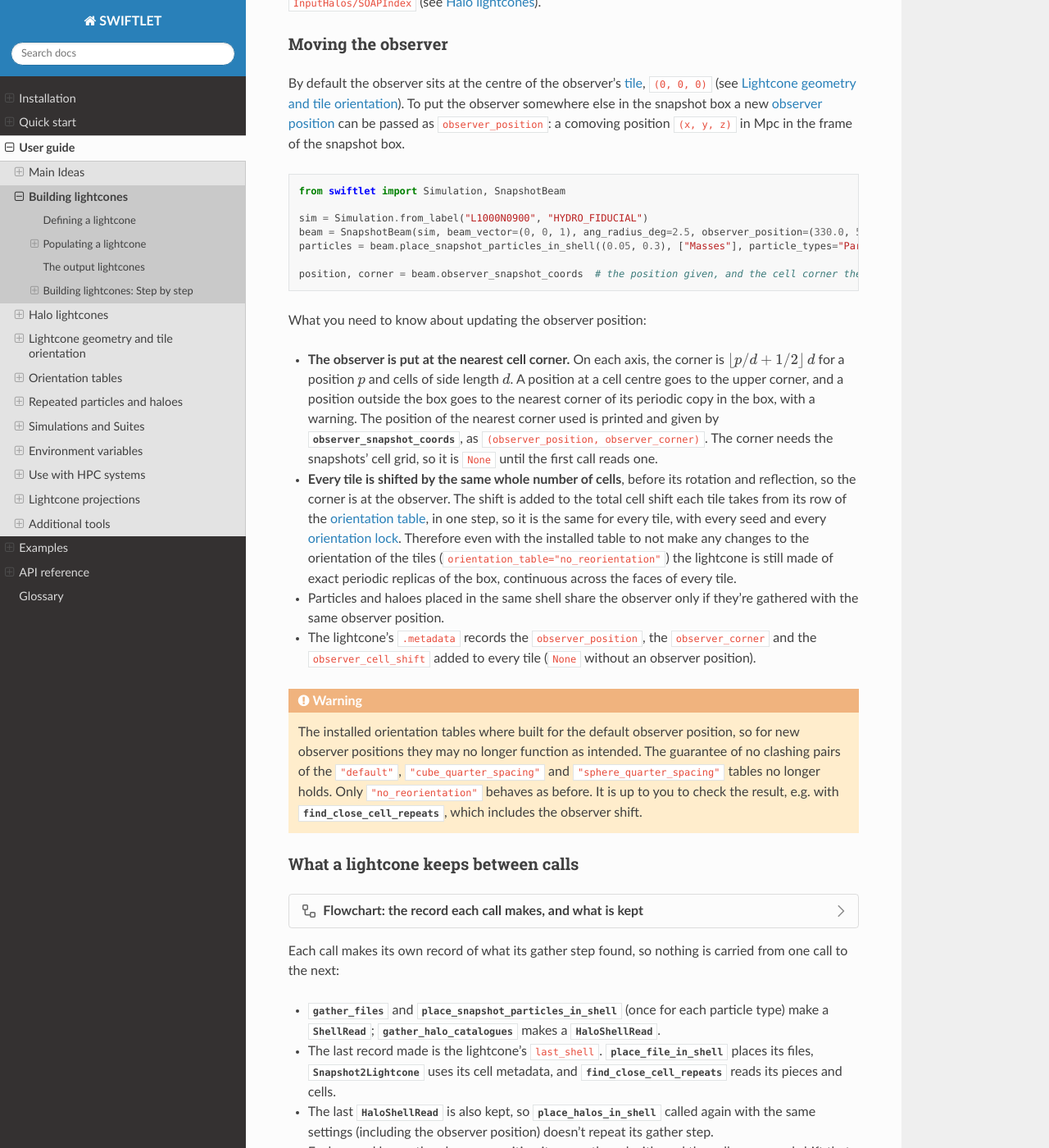
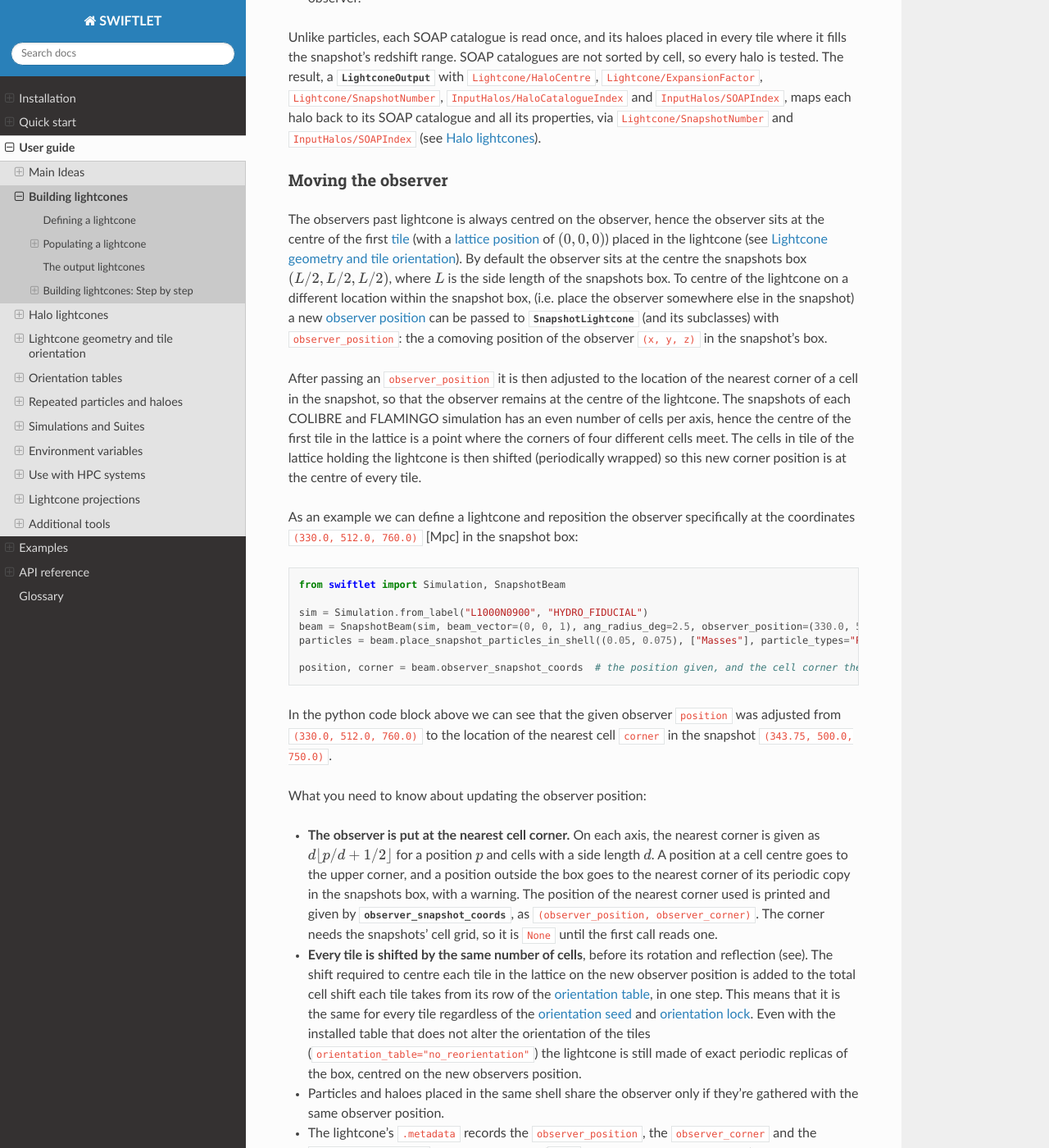
Before and after one commit to Will-McD/ExtraSWIFTLightcones, a Sphinx documentation site: the page built from docs/user_guide/building_lightcones.rst, in a window 1280 px wide and 1400 px high, scrolled down 7299 px. Shown: the whole window at 82% size. Built offline with Sphinx 7.4.7 and the Read the Docs theme 3.1.0, drawn with Linux system fonts in a browser that asks for light colours; pages that are not in the unit, such as notebooks, are missing from menus; some of the changed text lies outside the part shown.

Commit message:
updates to documentation for clarity with moving observer positions

```diff
--- a/docs/glossary.rst
+++ b/docs/glossary.rst
@@ -140,7 +140,7 @@ detail.
 
    orientation table
       The three tables (``QuarterTurns``, ``Reflections`` and ``CellShifts``) whose rows are the
-      :term:`orientations <orientation>` the tiles take, stored as YAML files (see :term:`default tables`)
+      :term:`orientations <orientation>` the tiles take, stored as YAML files (see :term:`installed tables`)
 
    default tables
       See :term:`installed tables`
--- a/docs/user_guide/building_lightcones.rst
+++ b/docs/user_guide/building_lightcones.rst
@@ -10,20 +10,21 @@ walkthrough of the main methods in the :class:`SnapshotLightcone` class that is
 See :doc:`methods_overview` for an overview of the main ideas behind how lightcones are built in :mod:`swiftlet`.
 
 All lightcones in :mod:`swiftlet` are classified as either an :term:`all-sky <all-sky lightcone>` or :term:`beam`
-lightcone. The former are lightcones with a footprint that covers the whole sky (has a solid angle of :math:`4 \pi`
-steradians) and are built with :class:`SnapshotAllSky` class. The latter, are lightcones whose footprint is given by a
-circular beam (with an angular radius less than 60 degrees, a solid angle of :math:`\leq \pi` steradians) and are
+lightcone. The former are lightcones whose footprint that covers the whole sky (i.e., a solid angle of :math:`4 \pi`
+steradians) and are built with :class:`SnapshotAllSky` class. The latter, are lightcones given by a circular beam
+with an angular radius less than 60 degrees (or a solid angle of :math:`\leq \pi` steradians) and are
 constructed with the :class:`SnapshotBeam` class.
-Both :class:`SnapshotAllSky` and :class:`SnapshotBeam` are subclasses of :class:`SnapshotLightcone`, which only contain
-information specific to the geometry of the lightcone it builds: an all-sky or beam lightcone.
-The methods used for building a lightcone are held by :class:`SnapshotLightcone` and shared by both subclasses.
-As shown in :doc:`methods_overview`, :mod:`swiftlet` builds lightcones by taking copies of the simulations snapshot box
-and placing them into a lattice around the observer, before then populating the lattice using slices of particle and
-haloes from snapshots chosen by their redshift (comoving distance from the observer).
+
+Both :class:`SnapshotAllSky` and :class:`SnapshotBeam` are subclasses of :class:`SnapshotLightcone`, and only contain
+information specific to the geometry of the lightcones they build.
+The methods used for building a lightcone are held by :class:`SnapshotLightcone` and are therefore shared by both
+subclasses. As shown in :doc:`methods_overview`, :mod:`swiftlet` builds lightcones by taking copies of the simulations
+snapshot box and placing them into a lattice around the observer, before then populating the lattice using slices of
+particle and haloes from snapshots chosen by their redshift (comoving distance from the observer).
 
 .. _lightcone_building_step_list:
 
-In practice we use :class:`SnapshotLightcone` to build lightcones in main three steps:
+In practice :class:`SnapshotLightcone` builds lightcones in main three steps:
 
 #.  **Defining the lightcone**: choose the simulation, the lightcone's geometry (an :term:`all-sky lightcone` or
     :term:`beam`) and its internal structure (how the copies of the snapshot box are :term:`oriented <orientation>`).
@@ -56,28 +57,35 @@ To define a lightcone it needs:
     ``orientation_lock`` (``none``, ``"cube"`` or ``"sphere"``) and the ``orientation_seed`` (see :doc:`orientation`
     and :doc:`orientation_tables`).
 
-
 .. code-block:: python
 
     from swiftlet import Simulation, SnapshotAllSky, SnapshotBeam
 
     sim = Simulation.from_label("L0400N3008", "Thermal")   # COLIBRE L400_m7, Thermal AGN
 
-    # define an all-sky lightcone
-    all_sky = SnapshotAllSky(simulation=sim, orientation_lock="cube", orientation_seed=0)
+
 
     # define a beam lightcone
     beam = SnapshotBeam(
         simulation=sim,
-        beam_vector=(1, 2, 3),
-        ang_radius_deg=2.0,
-        orientation_lock="cube",
-        orientation_seed=0
+        beam_vector=(1., 2., 3.),       # pointing of the beam
+        ang_radius_deg=2.0,             # angular radius of the beam, in degree
+        orientation_table='default',    # use the default installed tables
+        orientation_lock="cube",        # how to configure layers tiles in the lightcones lattice
+        orientation_seed=0,             # order of reading the rows of the orientation tables
         )
 
-With the same internal structure (set by the :term:`orientation tables <orientation table>`, lock and seed: see
-:doc:`orientation`), in the code block above ``beam`` gives the exact same lightcone as the same subvolume within
-``all_sky`` (see :ref:`beams-are-part-of-the-all-sky-lightcone`).
+    # define an all-sky lightcone, the same as the beam but for the whole sky
+    all_sky = SnapshotAllSky(
+        simulation=sim,
+        orientation_lock="cube",
+        orientation_seed=0,
+        )
+
+With the same internal structure (set by the :term:`orientation tables <orientation table>`,
+:term:`lock <orientation lock>` and :term:`seed <orientation seed>`; see :doc:`orientation`) and
+:term:`observer position` (see :ref:`observer-position`), ``beam`` in the code block above gives the exact same
+lightcone as the same cone shaped subvolume within ``all_sky`` (see :ref:`beams-are-part-of-the-all-sky-lightcone`).
 
 .. tip::
    Before building a large lightcone it is a good idea to check how close periodic replicas will be within the
@@ -138,8 +146,8 @@ snapshots are less than 0.1 apart in redshift by default. Any time this occurs a
 
 .. _max-snapshot-spacing:
 
-Redshift between snapshots and missing snapshots
-^^^^^^^^^^^^^^^^^^^^^^^^^^^^^^^^^^^^^^^^^^^^^^^^
+Snapshot redshifts and missing snapshots
+^^^^^^^^^^^^^^^^^^^^^^^^^^^^^^^^^^^^^^^^^
 
 A lightcone is filled by the snapshots whose redshift ranges cover the lightcones comoving distance, each filling the
 redshifts between the midpoints to its neighbours (see :doc:`methods_overview` and :doc:`new_simulations_and_suites`).
@@ -353,9 +361,23 @@ properties, via ``Lightcone/SnapshotNumber`` and ``InputHalos/SOAPIndex`` (see :
 Moving the observer
 ^^^^^^^^^^^^^^^^^^^
 
-By default the observer sits at the centre of the observer's :term:`tile`, ``(0, 0, 0)`` (see :doc:`orientation`). To
-put the observer somewhere else in the snapshot box a new :term:`observer position` can be passed as
-``observer_position``: a comoving position ``(x, y, z)`` in Mpc in the frame of the snapshot box.
+The observers past lightcone is always centred on the observer, hence the observer sits at the centre of the first
+:term:`tile` (with a :term:`lattice position` of :math:`(0, 0, 0)`) placed in the lightcone (see :doc:`orientation`).
+By default the observer sits at the centre the snapshots box :math:`(L/2, L/2, L/2)`, where :math:`L` is the side
+length of the snapshots box. To centre of the lightcone on a different location within the snapshot box,
+(i.e. place the observer somewhere else in the snapshot) a new :term:`observer position` can be passed to
+:class:`SnapshotLightcone` (and its subclasses) with ``observer_position``: the a comoving position of the observer
+``(x, y, z)`` in the snapshot's box.
+
+After passing an ``observer_position`` it is then adjusted to the location of the nearest corner of a cell in the
+snapshot, so that the observer remains at the centre of the lightcone. The snapshots of each COLIBRE and FLAMINGO
+simulation has an even number of cells per axis, hence the centre of the first tile in the lattice is a point where the
+corners of four different cells meet.
+The cells in tile of the lattice holding the lightcone is then shifted (periodically wrapped) so this new corner
+position is at the centre of every tile.
+
+As an example we can define a lightcone and reposition the observer specifically at the coordinates
+``(330.0, 512.0, 760.0)`` [Mpc] in the snapshot box:
 
 .. code-block:: python
 
@@ -363,24 +385,29 @@ put the observer somewhere else in the snapshot box a new :term:`observer positi
 
     sim = Simulation.from_label("L1000N0900", "HYDRO_FIDUCIAL")
     beam = SnapshotBeam(sim, beam_vector=(0, 0, 1), ang_radius_deg=2.5, observer_position=(330.0, 512.0, 760.0))
-    particles = beam.place_snapshot_particles_in_shell((0.05, 0.3), ["Masses"], particle_types="PartType0")
+    particles = beam.place_snapshot_particles_in_shell((0.05, 0.075), ["Masses"], particle_types="PartType0")
 
     position, corner = beam.observer_snapshot_coords  # the position given, and the cell corner the observer is at
 
+
+In the python code block above we can see that the given observer ``position`` was adjusted from
+``(330.0, 512.0, 760.0)`` to the location of the nearest cell ``corner`` in the snapshot
+``(343.75, 500.0, 750.0)``.
+
 What you need to know about updating the observer position:
 
-*   **The observer is put at the nearest cell corner.** On each axis, the corner is
-    :math:`\lfloor p / d + 1/2 \rfloor\, d` for a position :math:`p` and cells of side length :math:`d`. A position at a
-    cell centre goes to the upper corner, and a position outside the box goes to the nearest corner of its periodic copy
-    in the box, with a warning. The position of the nearest corner used is printed and given by
+*   **The observer is put at the nearest cell corner.** On each axis, the nearest corner is given as
+    :math:`d \lfloor p / d + 1/2 \rfloor` for a position :math:`p` and cells with a side length :math:`d`. A position
+    at a cell centre goes to the upper corner, and a position outside the box goes to the nearest corner of its periodic
+    copy in the snapshots box, with a warning. The position of the nearest corner used is printed and given by
     :attr:`observer_snapshot_coords <SnapshotLightcone.observer_snapshot_coords>`, as ``(observer_position,
     observer_corner)``. The corner needs the snapshots' cell grid, so it is ``None`` until the first call reads one.
-*   **Every tile is shifted by the same whole number of cells**, before its rotation and reflection, so the corner is
-    at the observer. The shift is added to the total cell shift each tile takes from its row of the
-    :term:`orientation table`, in one step, so it is the same for every tile, with every seed and every
-    :term:`orientation lock`. Therefore even with the installed table to not make any changes to the orientation of the
-    tiles (``orientation_table="no_reorientation"``) the lightcone is still made of exact periodic replicas of the box,
-    continuous across the faces of every tile.
+*   **Every tile is shifted by the same number of cells**, before its rotation and reflection (see). The shift required
+    to centre each tile in the lattice on the new observer position is added to the total cell shift each tile takes from
+    its row of the :term:`orientation table`, in one step. This means that it is the same for every tile regardless of
+    the :term:`orientation seed` and :term:`orientation lock`. Even with the installed table that does not alter the
+    orientation of the tiles (``orientation_table="no_reorientation"``) the lightcone is still made of exact periodic
+    replicas of the box, centred on the new observers position.
 *   Particles and haloes placed in the same shell share the observer only if they're gathered with the same observer
     position.
 *   The lightcone's ``.metadata`` records the ``observer_position``, the ``observer_corner`` and the
@@ -397,14 +424,6 @@ What you need to know about updating the observer position:
 What a lightcone keeps between calls
 ^^^^^^^^^^^^^^^^^^^^^^^^^^^^^^^^^^^^
 
-.. dropdown:: Flowchart: the record each call makes, and what is kept
-   :icon: workflow
-   :animate: fade-in
-
-   .. mermaid:: mermaid/snapshot_lightcone_read_state.mmd
-      :align: center
-      :caption: Each gather step makes a new record of its shell; the lightcone keeps only the last one.
-
 Each call makes its own record of what its gather step found, so nothing is carried from one call to the next:
 
 *   :meth:`gather_files <SnapshotLightcone.gather_files>` and :meth:`place_snapshot_particles_in_shell
@@ -413,14 +432,15 @@ Each call makes its own record of what its gather step found, so nothing is carr
 *   The last record made is the lightcone's ``last_shell``.
     :meth:`place_file_in_shell <SnapshotLightcone.place_file_in_shell>` places its files,
     :meth:`Snapshot2Lightcone <SnapshotLightcone.Snapshot2Lightcone>` uses its cell metadata, and
-    :func:`find_close_cell_repeats <swiftlet.repeat_check.find_close_cell_repeats>` reads its pieces and cells.
+    :func:`find_close_cell_repeats <swiftlet.repeat_check.find_close_cell_repeats>` reads its pieces (snapshot number,
+    file and tile) of the lightcone and cells.
 *   The last :class:`HaloShellRead` is also kept, so
     :meth:`place_halos_in_shell <SnapshotLightcone.place_halos_in_shell>` called again with the same settings
     (including the observer position) doesn't repeat its gather step.
 *   Each record keeps the observer position it was gathered with, and the cell corner and shift that gave (see
     :ref:`observer-position`).
 *   The cell metadata of the snapshots is kept for one call only:
-    :meth:`place_snapshot_particles_in_shell <SnapshotLightcone.place_snapshot_particles_in_shell>` empties it when it
-    ends.
+    :meth:`place_snapshot_particles_in_shell <SnapshotLightcone.place_snapshot_particles_in_shell>` empties the cached
+    record when it ends.
 *   The MPI communicator (``comm``) of a call is passed to the methods that use it and never stored, so a serial call
     after an MPI one is serial.
```
Also changed, not shown: docs/user_guide/methods_overview.rst (+7 -7 lines), docs/user_guide/orientation.rst (+10 -9 lines), 1 other file.
